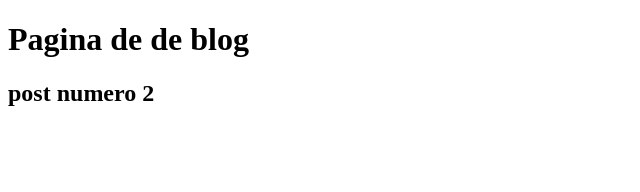
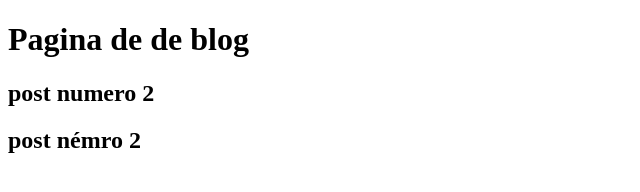
Before and after one commit to CaioCezarDeOlivera2023/aulagithub, a plain HTML site: page blog.html in a window 1280 px wide. Shown: the whole page, without its empty margins (0-640 px from the left). Drawn offline with Linux system fonts and the light colour scheme.

Commit message:
update blog

```diff
--- a/blog.html
+++ b/blog.html
@@ -10,4 +10,5 @@
 </body>
 <h1>Pagina de de blog</h1>
 <h2>post numero 2</h2>
+<h2>post némro 2</h2>
 </html>
```
